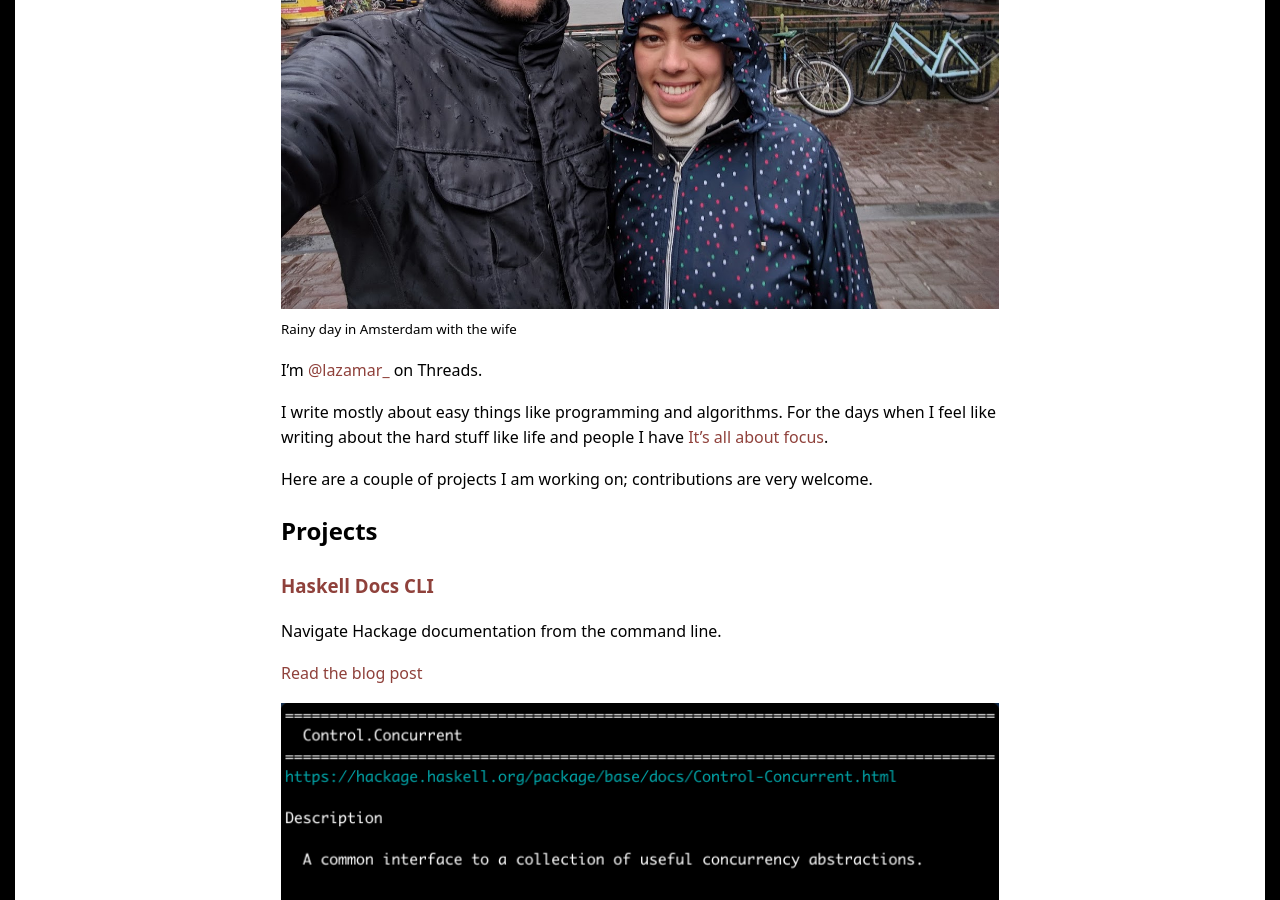
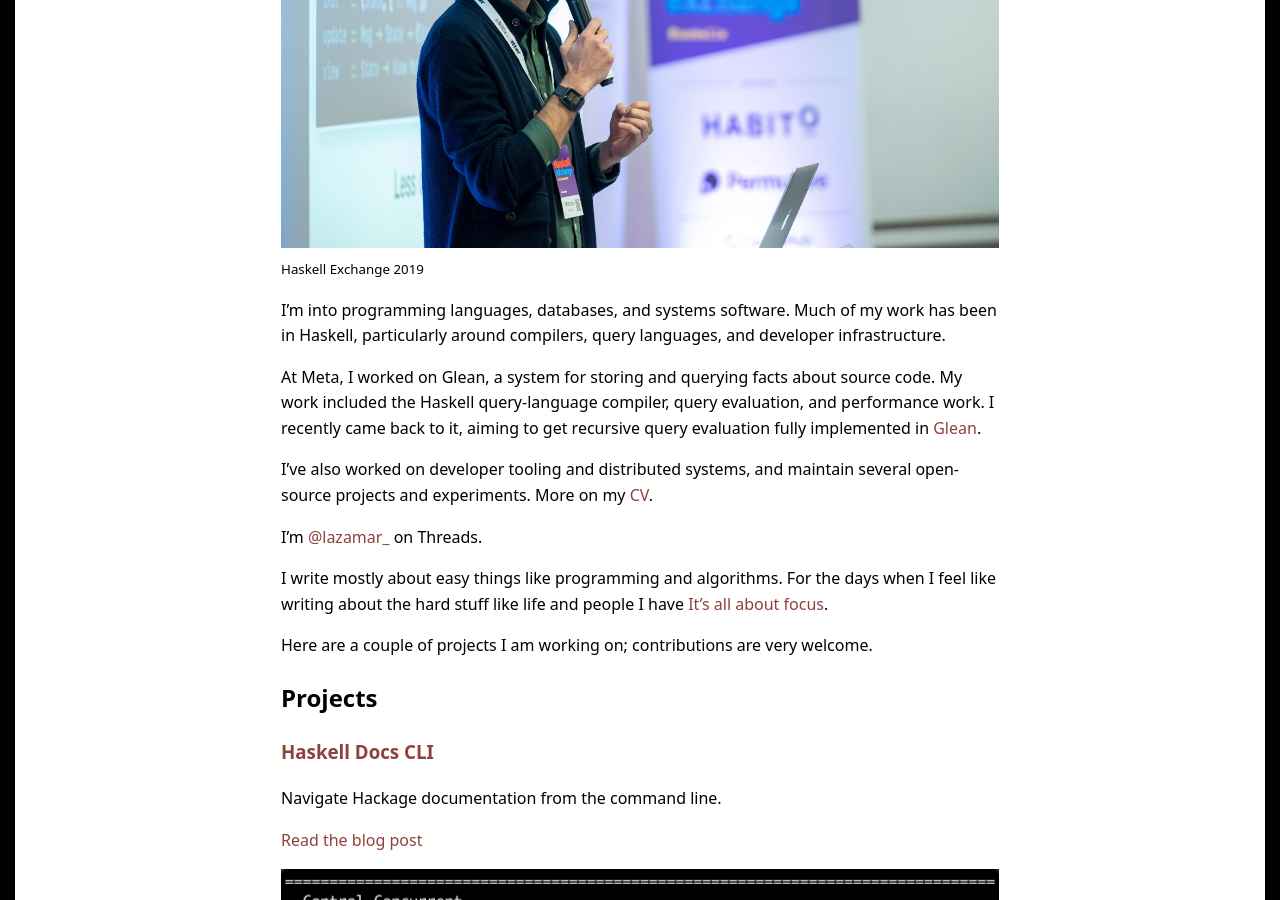
Before and after one commit to lazamar/lazamar.github.io, a Jekyll site: the page built from pages/about.md, in a window 1280 px wide and 900 px high, scrolled down 448 px. Built offline with Jekyll 4.4.1, drawn with Linux system fonts in a browser that asks for light colours.

Commit message:
Update about me

```diff
--- a/pages/about.md
+++ b/pages/about.md
@@ -6,8 +6,16 @@ permalink: /about/
 
 I'm [Marcelo Lazaroni](https://www.linkedin.com/in/lazaroni/), a Portugal-based software developer who plays mainly with Haskell.
 
-![Me and my wife, Sophia](/images/about-me.jpg)
-<small>Rainy day in Amsterdam with the wife</small>
+![Haskell Exchange 2019](/images/about-me.jpg)
+<small>Haskell Exchange 2019</small>
+
+I'm into programming languages, databases, and systems software. Much of my work has been in Haskell, particularly around compilers, query languages, and developer infrastructure.
+
+At Meta, I worked on Glean, a system for storing and querying facts about source code.
+My work included the Haskell query-language compiler, query evaluation, and performance work.
+I recently came back to it, aiming to get recursive query evaluation fully implemented in [Glean](https://github.com/facebookincubator/Glean/issues/736).
+
+I've also worked on developer tooling and distributed systems, and maintain several open-source projects and experiments. More on my [CV](https://gist.github.com/lazamar/17de7650e55f00c2f0590a4ae0bf0b77).
 
 I'm [@lazamar_](https://www.threads.com/@lazamar_) on Threads.
 
```
Also changed, not shown: pages/cv.html (added, +19 -0 lines), images/about-me.jpg.
